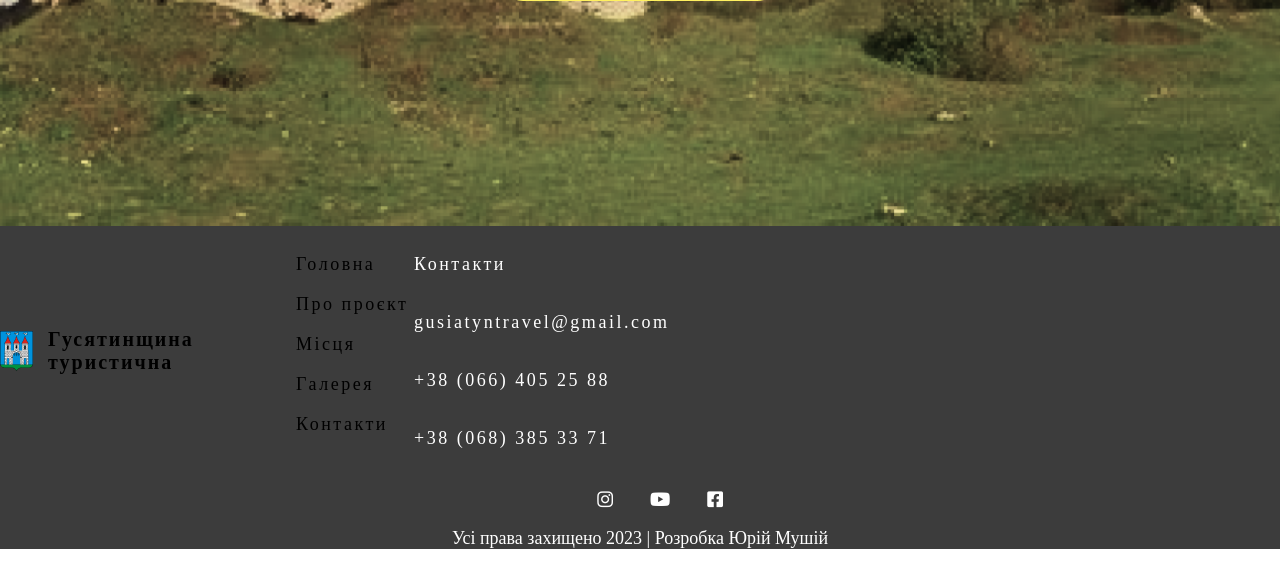
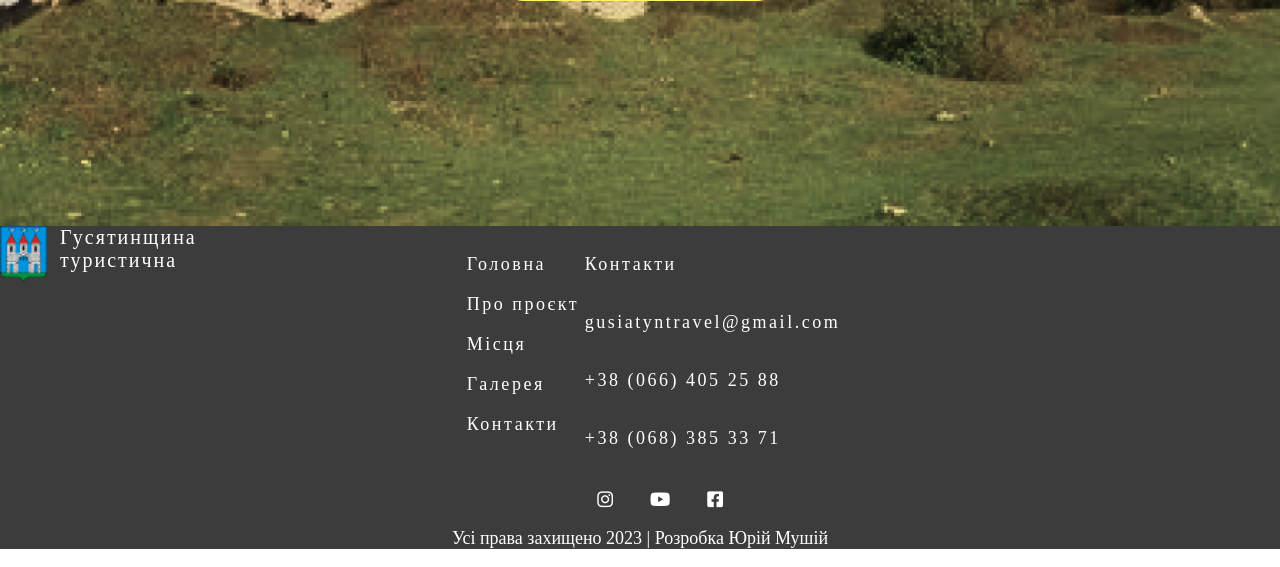
Before and after one commit to Kximikx/ukraineproject, a PHP site: page / in a window 1280 px wide. Shown: the part 3552-4119 px from the top of the page. Run offline with PHP 8.4, Linux system fonts and the light colour scheme.

Commit message:
Фікс foter

```diff
--- a/css/main.css
+++ b/css/main.css
@@ -400,28 +400,33 @@ textarea{
 }
 .footer_logo {
     display: flex;
-    align-items: center;
-    justify-content: center;
-    width: 256px;
+    gap: 13px;
+    margin: 0 230px 30px 0;
 }
-.footer_logo h6 {
+.footer_logo > img{
+    width: 47px;
+    height: 57px;
+}
+.footer_logo > div{
+    display: flex;
+    flex-direction: column;
     font-size: 20px;
-    font-weight: bold;
     letter-spacing: 2px;
-    padding-left: 15px;
+    color: #FFF;
 }
-
 .footer_menu{
     width: 158px;
     height: 147px;
     flex-shrink: 0;
-    color: #FFF;
     font-family: Buduj Sans TRIAL;
     font-size: 18px;
     font-style: normal;
     font-weight: 400;
     line-height: 40px;
     letter-spacing: 2.52px;
+}
+.footer_menu li a{
+    color: #FFF;
 }
 .kontakt{
     width: 325px;
--- a/index.html
+++ b/index.html
@@ -155,7 +155,10 @@
             <div class="footer_nav">
                 <div class="footer_logo">
                     <img src="img/logo.png" alt="Logo">
-                    <h6 class="footer_had">Гусятинщина туристична</h6>
+                    <div>
+                        <span>Гусятинщина</span>
+                        <span>туристична</span>
+                    </div>
                 </div>
 
                 <ul class="footer_menu">
```
